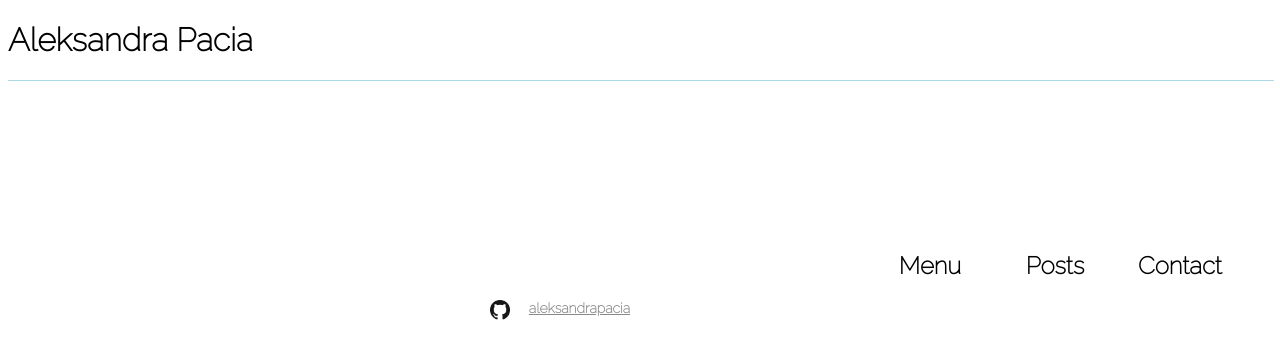
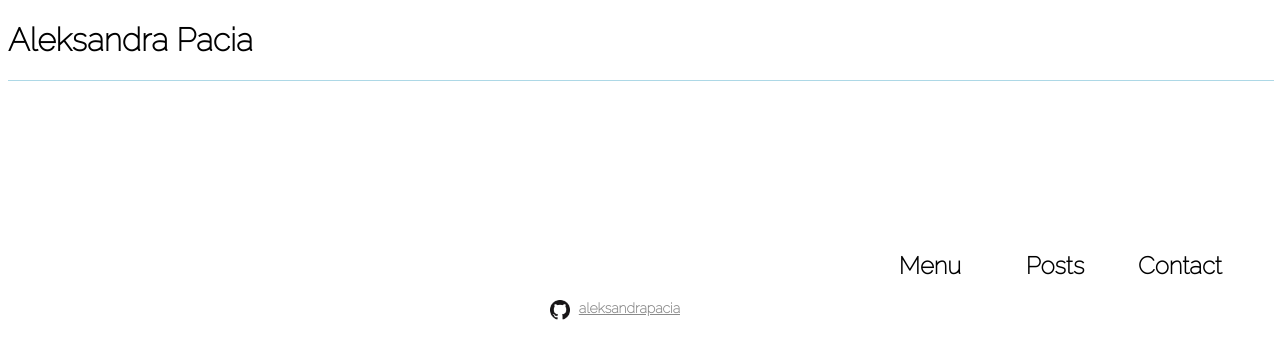
Before and after one commit to aleksandrapacia/my-first-website, a plain HTML site: page contact.html in a window 1280 px wide. Drawn offline with Linux system fonts and the light colour scheme.

Commit message:
changed dimensions of icon and username position

```diff
--- a/mystyle.css
+++ b/mystyle.css
@@ -91,7 +91,7 @@ body {
   width: 20px;
 	height: 20px;
   position: absolute;
-  right: 770px;
+  right: 710px;
   top: 300px;
 
 }
@@ -101,7 +101,7 @@ body {
   font-weight: 600;
   font-size:14px;
   position: absolute;
-  right: 650px;
+  right: 600px;
   top: 300px;
   color: rgb(138, 138, 138);
 
```
